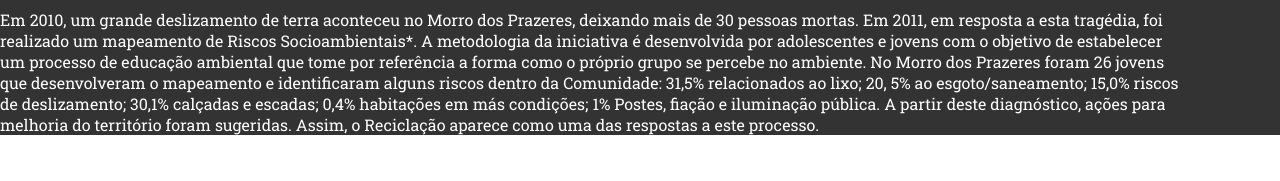
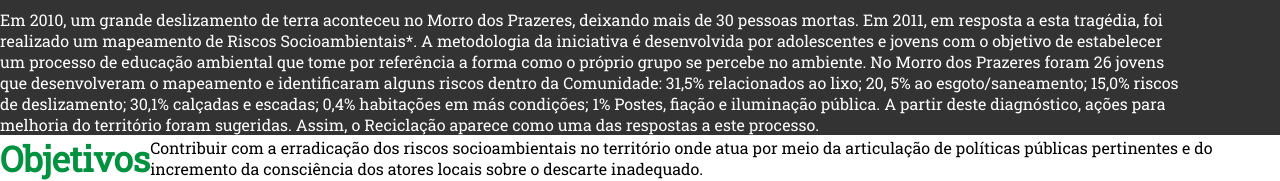
Before and after one commit to victorhsoares/Projeto-Recicla-o, a plain HTML site: page sobre.html in a window 1280 px wide. Shown: the part 692-873 px from the top of the page. Before the commit the page ends 827 px from the top, so only its background shows below. Drawn offline with Linux system fonts and the light colour scheme.

Commit message:
nao consegui concluir na tarde do dia 10/05/2019

```diff
--- a/sobre.css
+++ b/sobre.css
@@ -77,3 +77,22 @@ header {
  	/*height: 450px;*/
 
  }
+ .objetivosbox{
+ 	display: flex;
+ 	background-color: #fff;
+ 	align-items: center;
+ }
+
+ .objetivosbox__title{
+ 	font-size: 35px;
+ 	color: #00923F;
+ }
+ .objetivosbox__Gerais{
+
+ }
+ .objetivosbox__Gerais--title{
+
+ }
+ .objetivosbox__Gerais--paragraph{
+
+ }
--- a/sobre.html
+++ b/sobre.html
@@ -45,6 +45,14 @@
 					<img  class="secondboxMain__picture--photo" src="assets/desabamento1.jpg" alt="desabamento">
 				</div>
 			</section>
+			<section class="objetivosbox">
+				<h1 class="objetivosbox__title">Objetivos</h1>
+				<div class="objetivosbox__Gerais">
+					<h1 class="objetivosbox__Gerais--title"></h1>
+					<p class="objetivosbox__Gerais--paragraph">Contribuir com a erradicação dos riscos socioambientais no território onde atua por meio da articulação de políticas públicas pertinentes e do incremento da consciência dos atores locais sobre o descarte inadequado.</p>
+				</div>
+				<div class="objetivosbox__Específicos"></div>
+			</section>
 		</main>
 	</body>
 </html>
```
